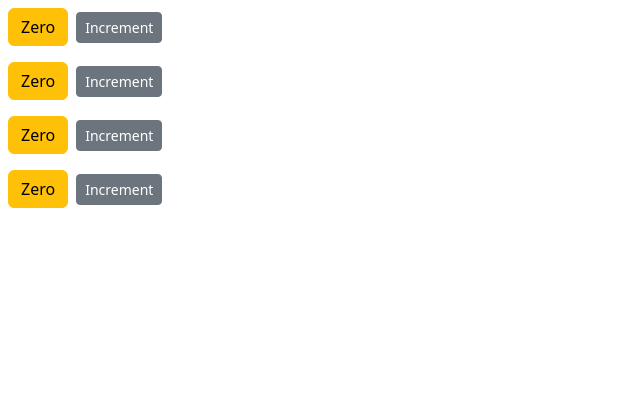
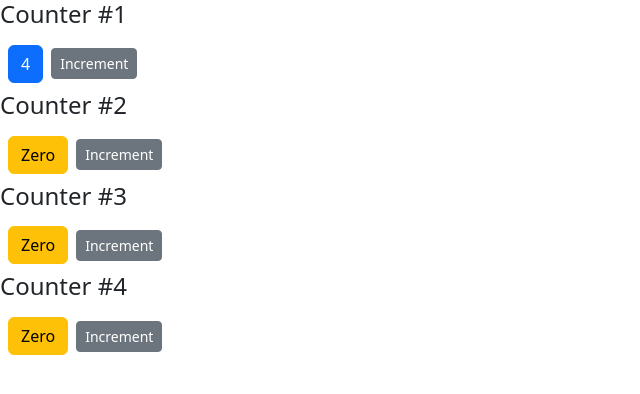
Before and after one commit to victorsnunes/React-Exercises, a React (Create React App) app in the folder 2 - Counter App/counter-app/: page / in a window 1280 px wide. Shown: the top 394 px of the page, without its empty margins (0-640 px from the left). Built offline with nearby package versions, Linux system fonts and the light colour scheme.

Commit message:
Passing Children

```diff
--- a/2 - Counter App/counter-app/src/components/counter.jsx
+++ b/2 - Counter App/counter-app/src/components/counter.jsx
@@ -12,9 +12,9 @@
     }
 
     render() {
-        console.log('props', this.props);
         return (
             <div>
+                {this.props.children}
                 <span className={this.getBadgeClasses()}>{this.formatCount()}</span>
                 <button onClick={() => this.handleIncrement("product")} className="btn btn-secondary btn-sm">Increment</button>
             </div>
--- a/2 - Counter App/counter-app/src/components/counters.jsx
+++ b/2 - Counter App/counter-app/src/components/counters.jsx
@@ -4,7 +4,7 @@
 class Counters extends Component {
     state = {
         counters: [
-            { id: 1, value: 0 },
+            { id: 1, value: 4 },
             { id: 2, value: 0 },
             { id: 3, value: 0 },
             { id: 4, value: 0 }
@@ -14,7 +14,9 @@
         return (
             <div>
                 {this.state.counters.map(counter =>
-                    <Counter key={counter.id} value={counter.value} />)}
+                    <Counter key={counter.id} value={counter.value}>
+                        <h4>Counter #{counter.id}</h4>
+                    </Counter>)}
             </div>);
     }
 }
```
